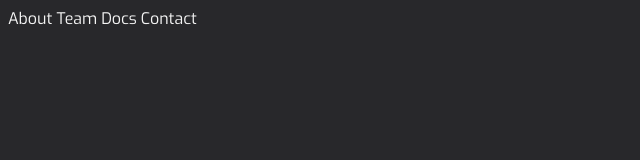
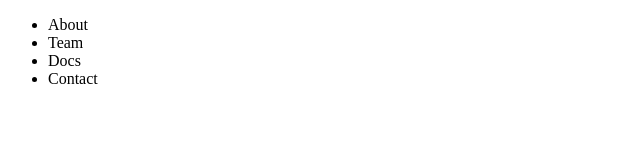
Before and after one commit to nwghsvikings/NWGHS-ROBOTICS, a plain HTML site: page index.html in a window 1280 px wide. Shown: the whole page, without its empty margins (0-640 px from the left). Drawn offline with Linux system fonts and the light colour scheme.

Commit message:
No changes for 2 days

```diff
--- a/index.html
+++ b/index.html
@@ -2,20 +2,24 @@
 
 <html>
     <head>
+        <meta charset="UTF-8">
+	    <meta name="viewport" content="width=device-width, initial-scale=1.0">
+        <link href="styles.css" rel="stylesheet">
         <title>Test Index</title>
-        <link href="\styles.css" rel="stylesheet">
     </head>
 
     <body>
-        <header>
 
+        <header class="header">
+        <nav class="navbar">
+            <ul>
+            <li class="navbar" >About</li>
+            <li class="navbar" >Team</li>
+            <li class="navbar" >Docs</li>
+            <li class="navbar" >Contact</li>
+            </ul>
+        </nav>
         </header>
-        <nav>
-            <a class="navbar" >About</a>
-            <a class="navbar" >Team</a>
-            <a class="navbar" >Docs</a>
-            <a class="navbar" >Contact</a>
-        </nav>
 
     </body>
 </html>
--- a/styles.css
+++ b/styles.css
@@ -1,12 +1 @@
-@import url('https://fonts.googleapis.com/css2?family=Exo:ital,wght@0,100..900;1,100..900&display=swap');
-
-body {
-    background-color: rgb( 40, 40, 43);
-    background-repeat: repeat;
-}
-
-.navbar {
-    color: whitesmoke;
-    font-family: exo;
-    font-size: medium;
-}
+@import url('https://fonts.googleapis.com/css2?family=VT323&display=swap');
```
Also changed, not shown: images/000.jpg (added), images/hero.svg (deleted), images/image2vector.svg (deleted).
